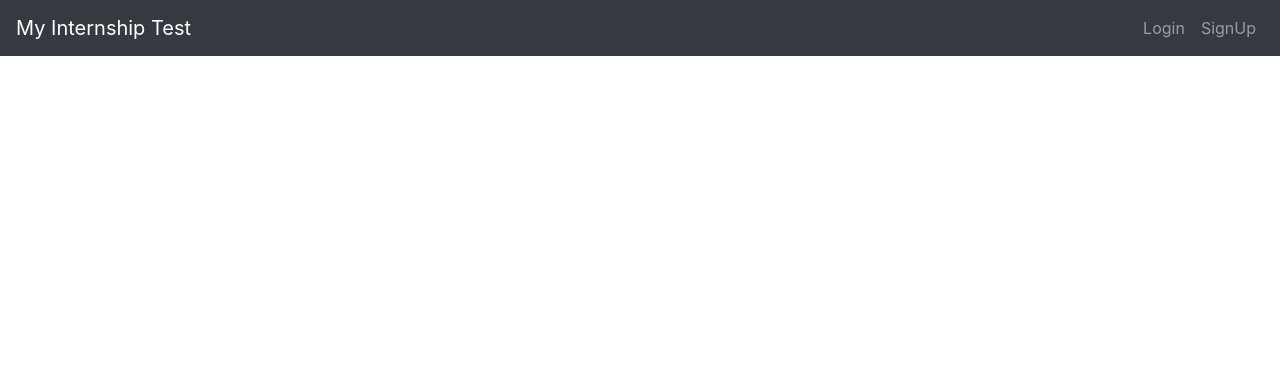
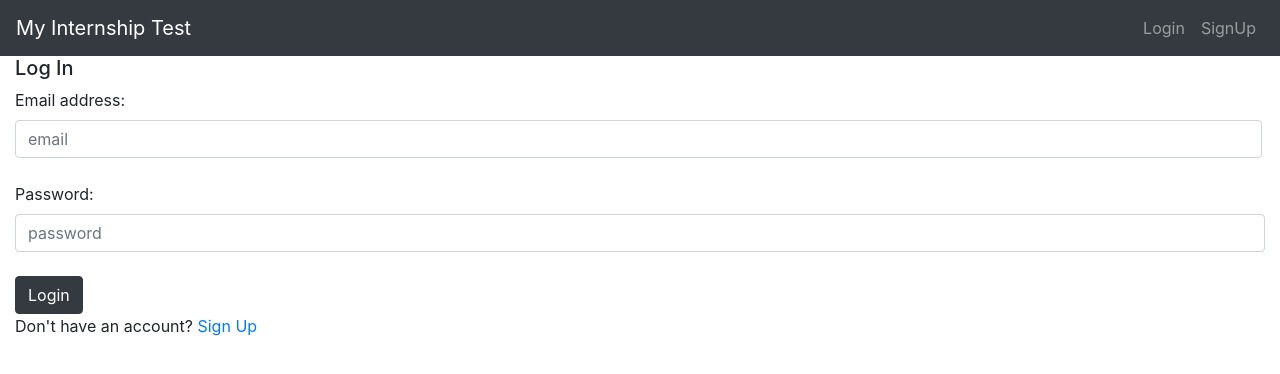
Before and after one commit to deanclark1/login-signup, a React (Create React App) app: page /login in a window 1280 px wide. Shown: the top 374 px of the page. Built offline with nearby package versions, Linux system fonts and the light colour scheme.

Commit message:
created login page

```diff
--- a/src/App.js
+++ b/src/App.js
@@ -1,16 +1,41 @@
 import React, { useState } from "react";
 import { BrowserRouter as Router, Switch, Route } from "react-router-dom";
 
+import HomePage from './components/HomePage'
+import Login from "./components/Login";
 import Navbar from "./components/Navbar";
+import Signup from "./components/Signup";
 import 'bootstrap/dist/css/bootstrap.min.css';
 import "./index.css";
 
 function App() {
+  const [isLogin, setLoginState] = useState(false);
+  const [authUser, setAuthUser] = useState("");
+
+  function handleLoginstate(isLogin, user) {
+    setLoginState(isLogin);
+    setAuthUser(user);
+  }
   return (
     <div className="App">
 
       <Router>
-        <Navbar />
+        <Navbar {...{ handleLoginstate, isLogin }} />
+        <Switch>
+          <Route path="/" exact component={() => (
+            <HomePage
+              isLogin={isLogin}
+              username={typeof authUser === "object" ? authUser.name : null}
+            />
+          )} />
+
+          <Route path="/signup" component={Signup} />
+          <Route
+            path="/login"
+            component={() => <Login handleLoginstate={handleLoginstate} />}
+          />
+
+        </Switch>
       </Router>
 
     </div>
--- a/src/components/Login.js
+++ b/src/components/Login.js
@@ -0,0 +1,78 @@
+import React, { useState } from "react";
+import { Link, useHistory } from "react-router-dom";
+
+function Login(){
+
+    const [email, setEmail] = useState(""),
+    [password, setPassword] = useState(""),
+    [alert, setAlert] = useState(""),
+    history = useHistory();
+
+    function handleEmail(e){
+        setEmail(e.target.value);
+    }
+
+    function handlePassword(e) {
+        setPassword(e.target.value);
+    }
+
+    function handleLoginClick(e) {
+        e.preventDefault();
+        let users = JSON.parse(localStorage.getItem("users"));
+        if( password === users.password && email === users.email){
+        history.push("/");
+
+        }else{
+        setAlert("Wrong email or password");
+        }
+    }
+    return(
+        <div className="loginPage">
+            <div className="container-fluid">
+                <div className="row">
+                    <div className="col-12">
+                        <h5>Log In</h5>
+                        <form>
+                            <div className="form-row">
+                                <div className="form-group col-12 pr-lg-2">
+                                    <label for="inputFirstName">Email address:</label>
+                                    <input
+                                        className="form-control mb-2"
+                                        type="text"
+                                        placeholder="email"
+                                        value={email}
+                                        onChange={ handleEmail }
+                                    />
+                                </div>
+                                <div className="form-group col-12">
+                                    <label for="inputLastName">Password:</label>
+                                    <input
+                                        className="form-control mb-2"
+                                        type="password"
+                                        placeholder="password"
+                                        value={password}
+                                        onChange={handlePassword}
+                                    />
+                                </div>
+                            </div>
+                            <div className="">
+                                <button className="btn btn-dark" type="submit" onClick={handleLoginClick} >
+                                    Login
+                                </button>
+                            </div>
+                            <p>Don't have an account? <Link to="/signup">Sign Up</Link></p>
+                            <div>
+                                <span>{alert}</span>
+                            </div>
+                        </form>
+
+                    </div>
+
+                </div>
+            </div>
+
+        </div>
+    );
+
+}
+export default Login;
```
Also changed, not shown: 1 other file (tests, documents, lock files or other folders).
